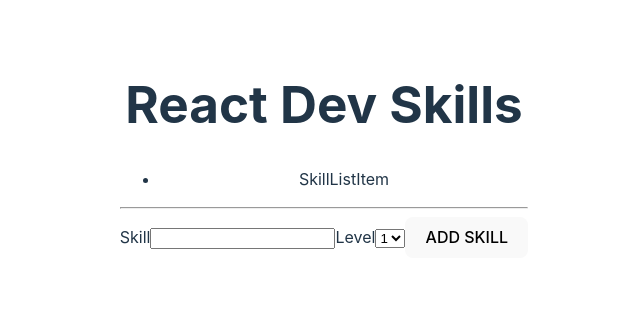
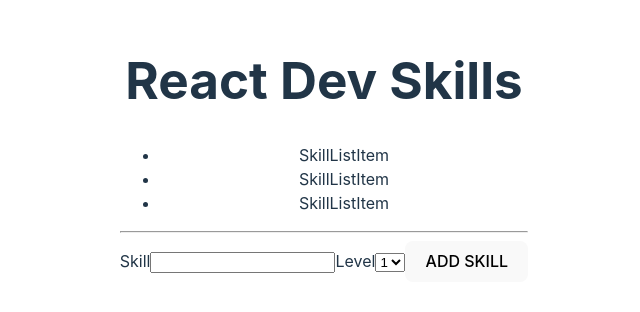
Before and after one commit to Dami-Olus/react-dev-skills, a React (Vite) app: page / in a window 1280 px wide. Shown: the part 250-562 px from the top of the page, without its empty margins (316-956 px from the left). Built offline with nearby package versions, Linux system fonts and the light colour scheme.

Commit message:
added new skills

```diff
--- a/src/assets/components/SkillList.jsx
+++ b/src/assets/components/SkillList.jsx
@@ -6,6 +6,8 @@ function SkillList() {
     <div>
       <ul>
         <SkillListItem />
+        <SkillListItem />
+        <SkillListItem />
       </ul>
     </div>
   )
```
